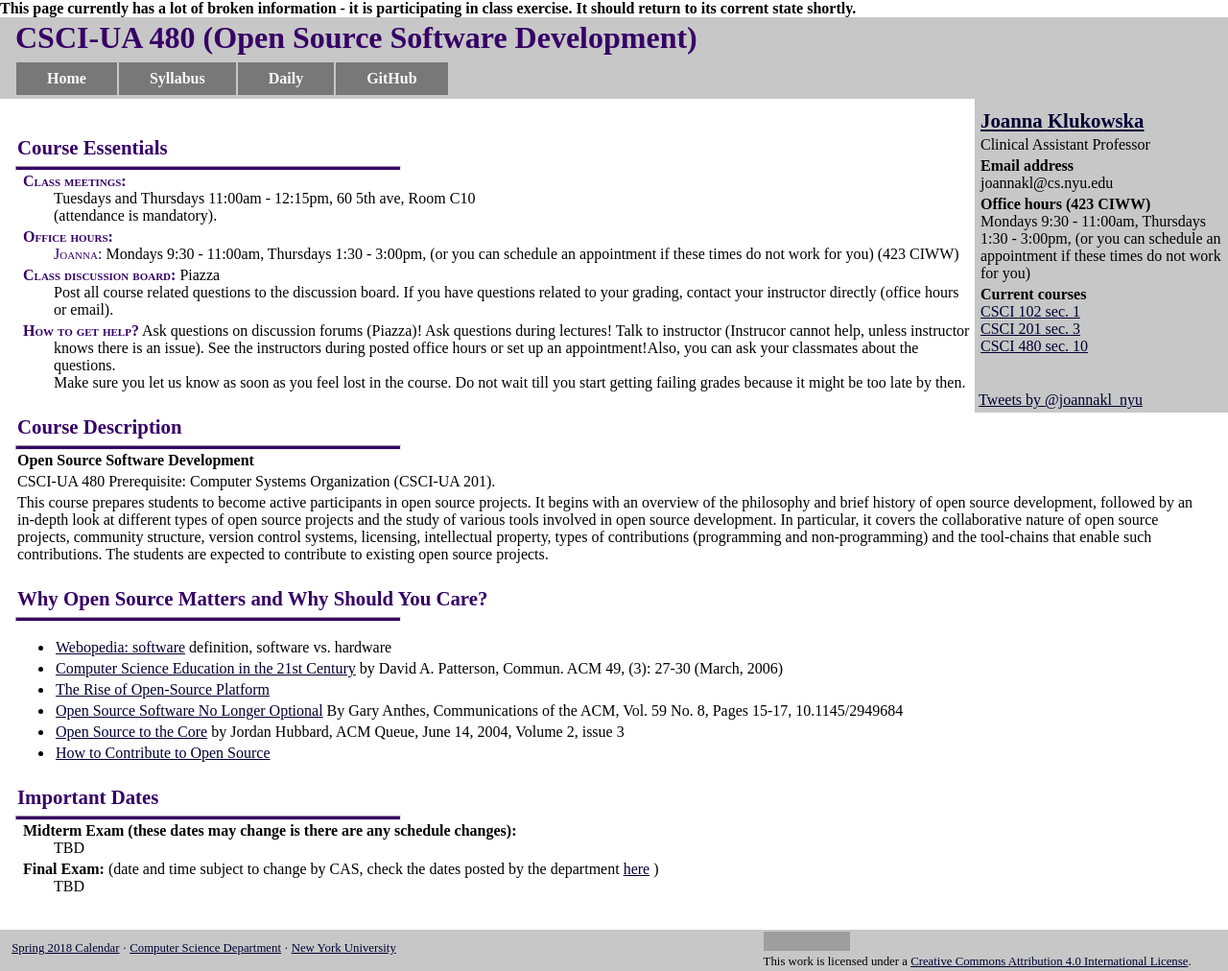
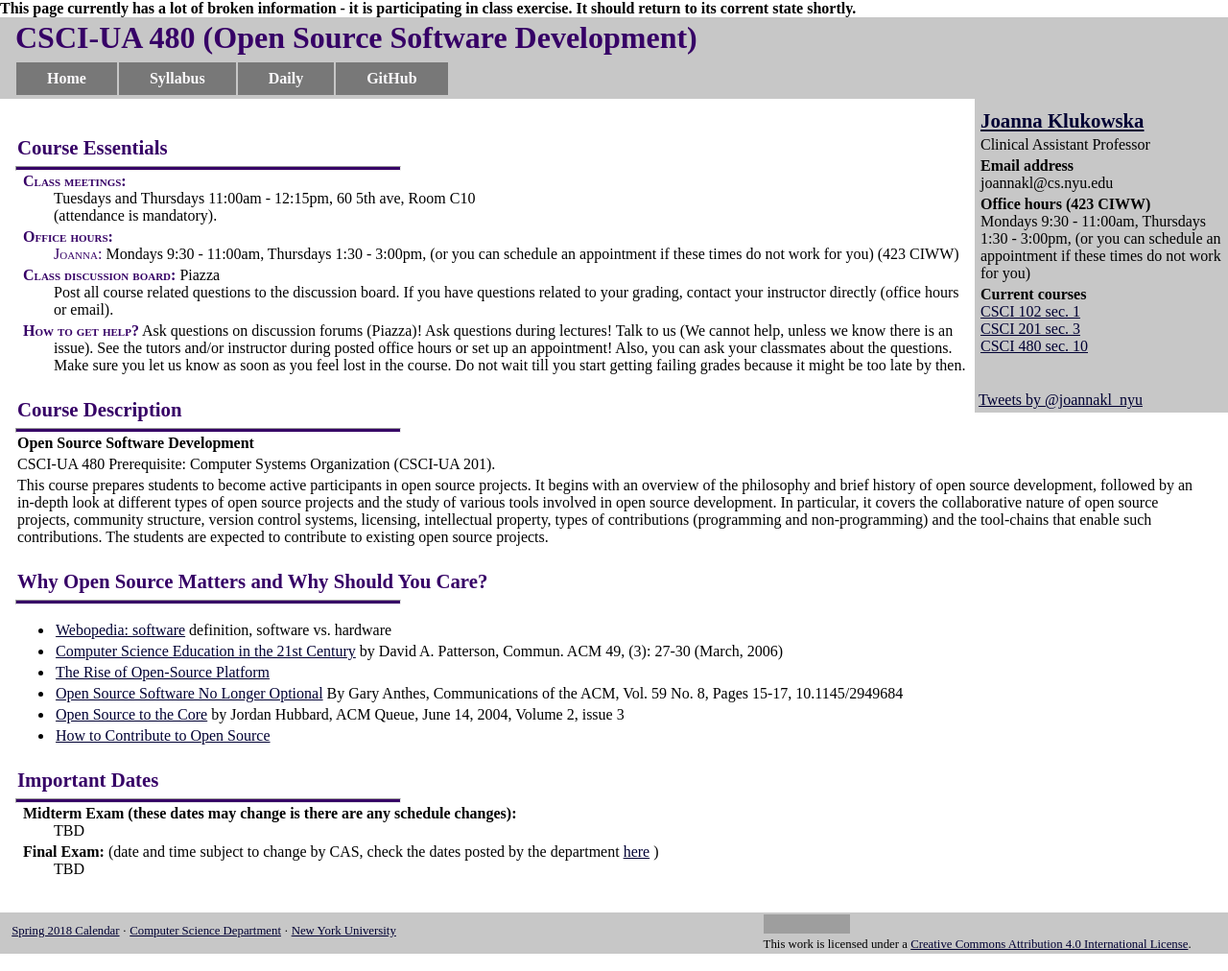
Before and after one commit to joannakl/cs480_s18, a Jekyll site: the page built from index.markdown, in a window 1280 px wide. Shown: the whole page at 96% size. Built offline with Jekyll 4.4.1, drawn with Linux system fonts in a browser that asks for light colours; comment, search, counter and statistics services are not loaded; grey boxes are pictures that could not be loaded.

Commit message:
change on howtogethelp

```diff
--- a/index.markdown
+++ b/index.markdown
@@ -29,8 +29,8 @@ related to your grading, contact your instructor directly (office hours or email
 
 <p class="hang" markdown="1"><span class="emph">How to get help?</span>
 Ask questions on discussion forums (Piazza)! Ask questions during lectures!
-Talk to instructor (Instrucor cannot help, unless instructor knows there is an issue).
-See the instructors during posted office hours or set up an appointment!Also, you can ask your classmates about the questions.
+Talk to us (We cannot help, unless we know there is an issue).
+See the tutors and/or instructor during posted office hours or set up an appointment! Also, you can ask your classmates about the questions.
 Make sure you let us know as soon as you feel lost in the course. Do not wait till you
 start getting failing grades because it might be too late by then.
 </p>
```
